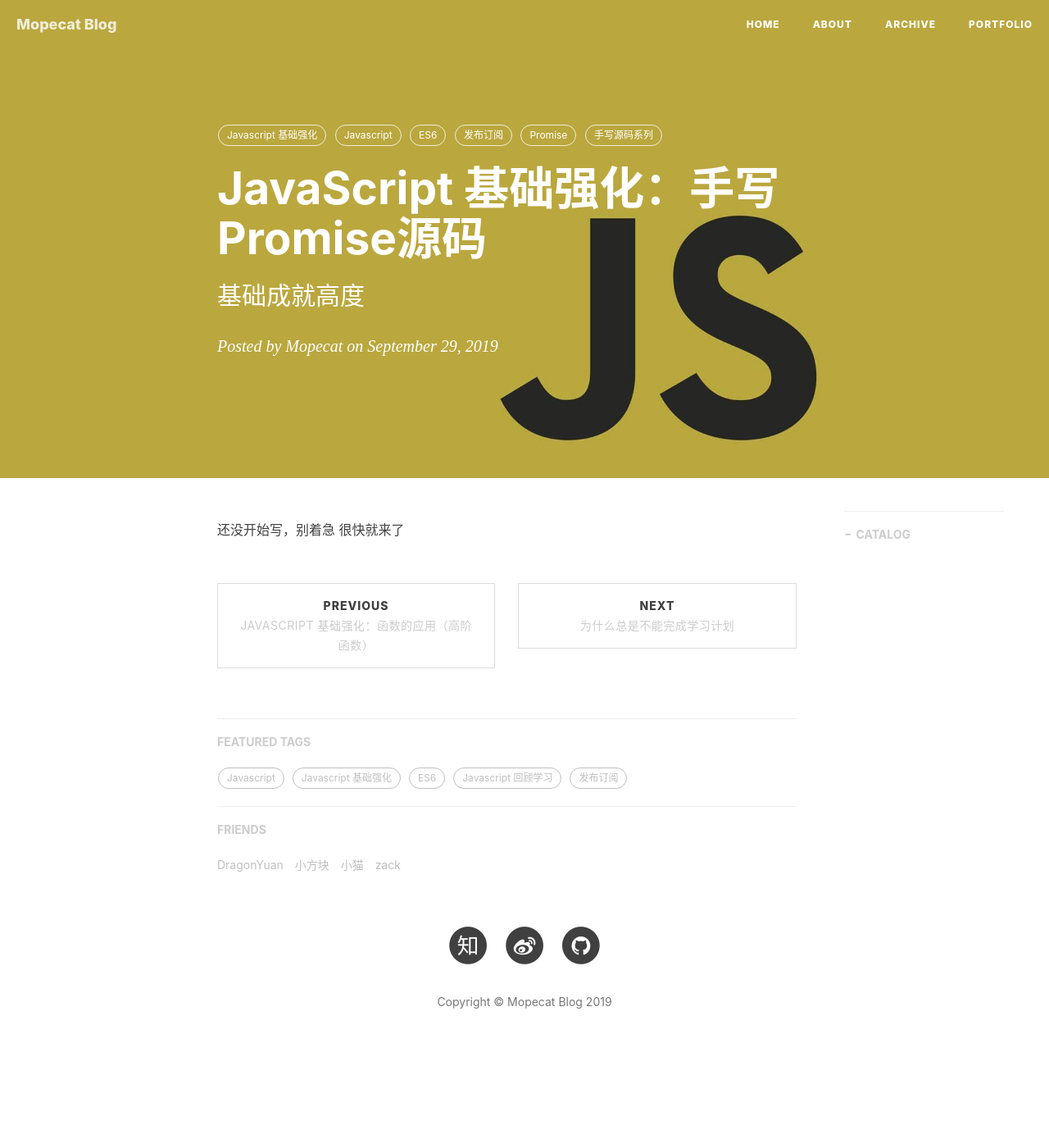
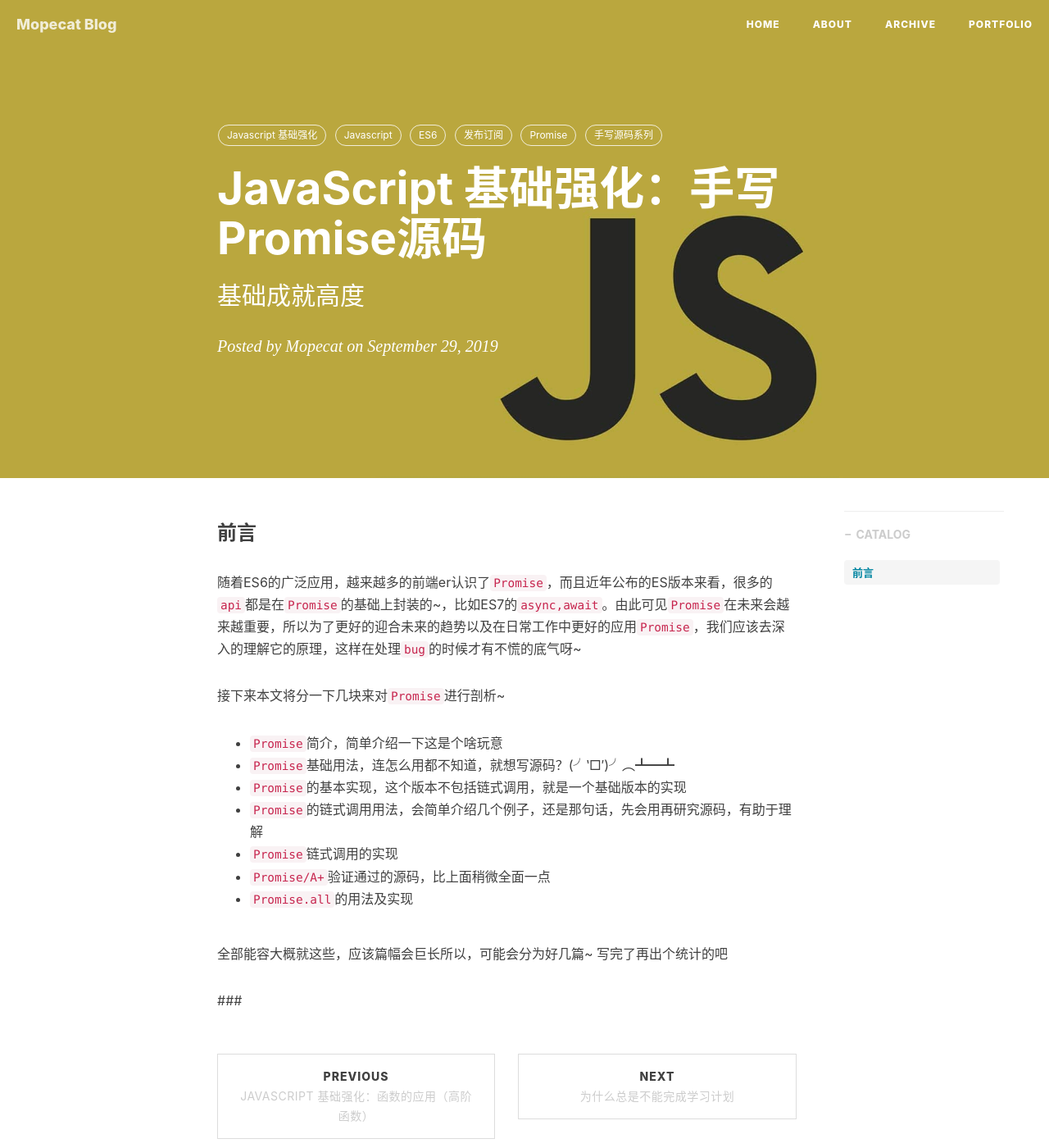
Before and after one commit to Mopecat/mopecat.github.io, a Jekyll site: the page built from _posts/2019-09-29-PromiseSourceCode.markdown, in a window 1280 px wide and 1400 px high. Shown: the whole window at 82% size. Built offline with Jekyll 4.4.1, drawn with Linux system fonts in a browser that asks for light colours; nearby versions of some CDN libraries; comment, search, counter and statistics services are not loaded.

Commit message:
promise update

```diff
--- a/_posts/2019-09-29-PromiseSourceCode.markdown
+++ b/_posts/2019-09-29-PromiseSourceCode.markdown
@@ -15,4 +15,18 @@ tags:
     - 手写源码系列
 ---
 
-还没开始写，别着急 很快就来了
+### 前言
+随着ES6的广泛应用，越来越多的前端er认识了`Promise`，而且近年公布的ES版本来看，很多的`api`都是在`Promise`的基础上封装的~，比如ES7的`async,await`。由此可见`Promise`在未来会越来越重要，所以为了更好的迎合未来的趋势以及在日常工作中更好的应用`Promise`，我们应该去深入的理解它的原理，这样在处理`bug`的时候才有不慌的底气呀~
+
+接下来本文将分一下几块来对`Promise`进行剖析~
+* `Promise`简介，简单介绍一下这是个啥玩意
+* `Promise`基础用法，连怎么用都不知道，就想写源码？(╯‵□′)╯︵┻━┻
+* `Promise`的基本实现，这个版本不包括链式调用，就是一个基础版本的实现
+* `Promise`的链式调用用法，会简单介绍几个例子，还是那句话，先会用再研究源码，有助于理解
+* `Promise`链式调用的实现
+* `Promise/A+`验证通过的源码，比上面稍微全面一点
+* `Promise.all`的用法及实现
+
+全部能容大概就这些，应该篇幅会巨长所以，可能会分为好几篇~ 写完了再出个统计的吧
+
+###
```
